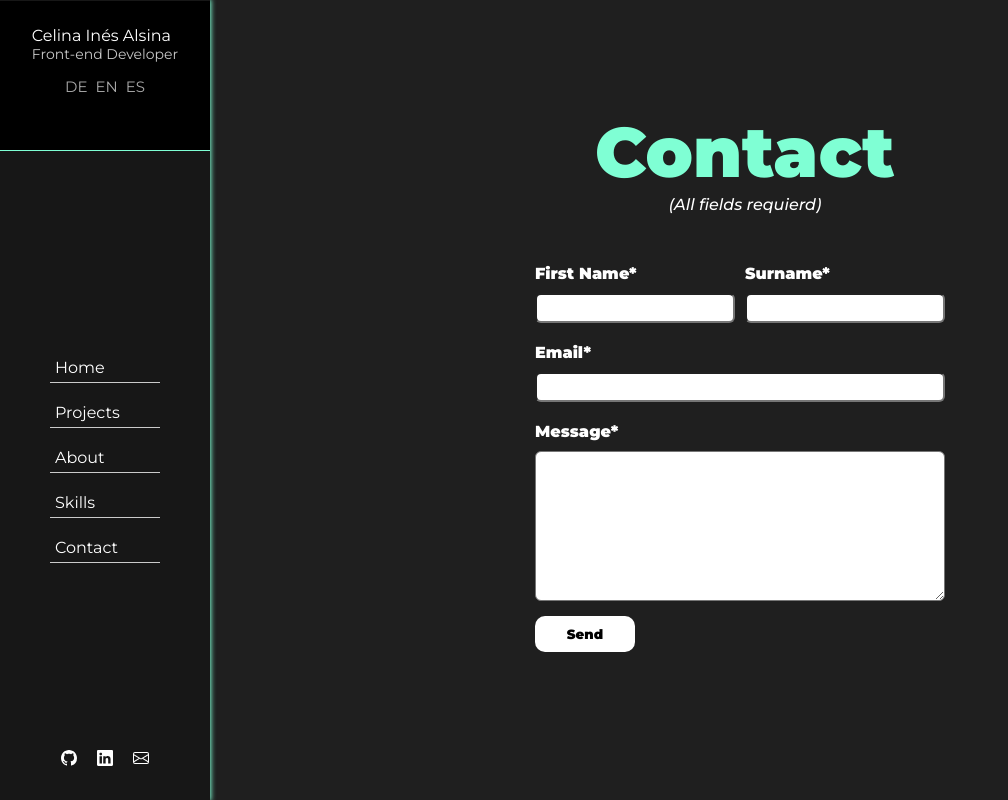
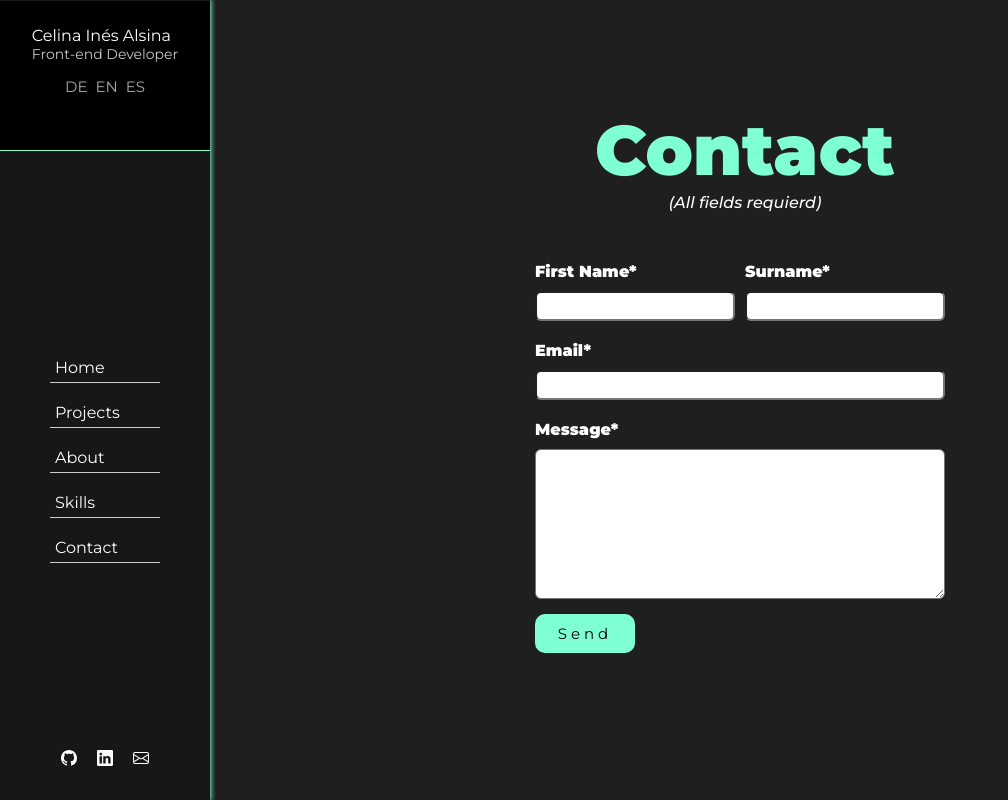
Before and after one commit to Celinesco/celinesco-page, a React (Create React App) app: page /contact in a window 1280 px wide. Shown: the whole page, without its empty margins (0-1008 px from the left). Built offline with nearby package versions, Linux system fonts and the light colour scheme.

Commit message:
Componente Contact Agrego clase al boton submit Cambio color de background

```diff
--- a/src/components/Contact/Contact.js
+++ b/src/components/Contact/Contact.js
@@ -101,7 +101,7 @@ const Contact = () => {
                             onChange={handleChange}
                         ></textarea>
                     </div>
-                    <button type="submit">
+                    <button className="button__submit" type="submit">
                         {htmlAboutme[context.language].form.submit}
                     </button>
                 </form>
--- a/src/components/Contact/Contact.scss
+++ b/src/components/Contact/Contact.scss
@@ -24,21 +24,22 @@
     margin-bottom: 100px;
     .formular__contact {
       font-weight: bold;
-      button {
+      .button__submit{
         padding: 10px;
         border-radius: 10px;
-        background-color: $background-color-white-mode;
-        font-weight: bold;
+        background-color: aquamarine;
+        letter-spacing: 4px;
+        font-size: 15px;
         transition: all 0.7s;
         margin-top: 15px;
         width: 100px;
       }
-      button:hover {
+      .button__submit:hover {
         color: $main-color-dark-mode;
-        background-color: $main-color-white-mode;
+        background-color: aquamarine;
         border: 1px solid $main-color-dark-mode;
       }
-      button:active {
+      .button__submit:active {
         background-color: green;
         color: $main-color-dark-mode;
       }
```
